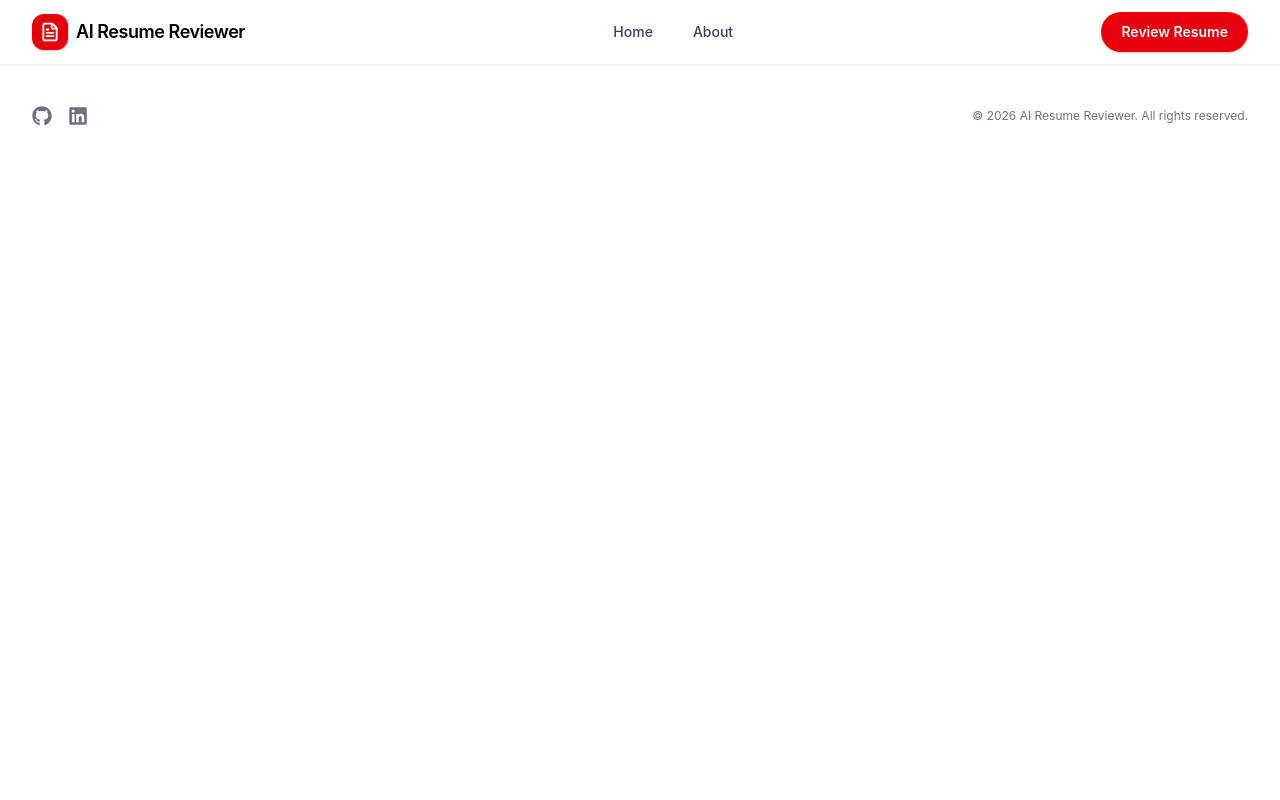
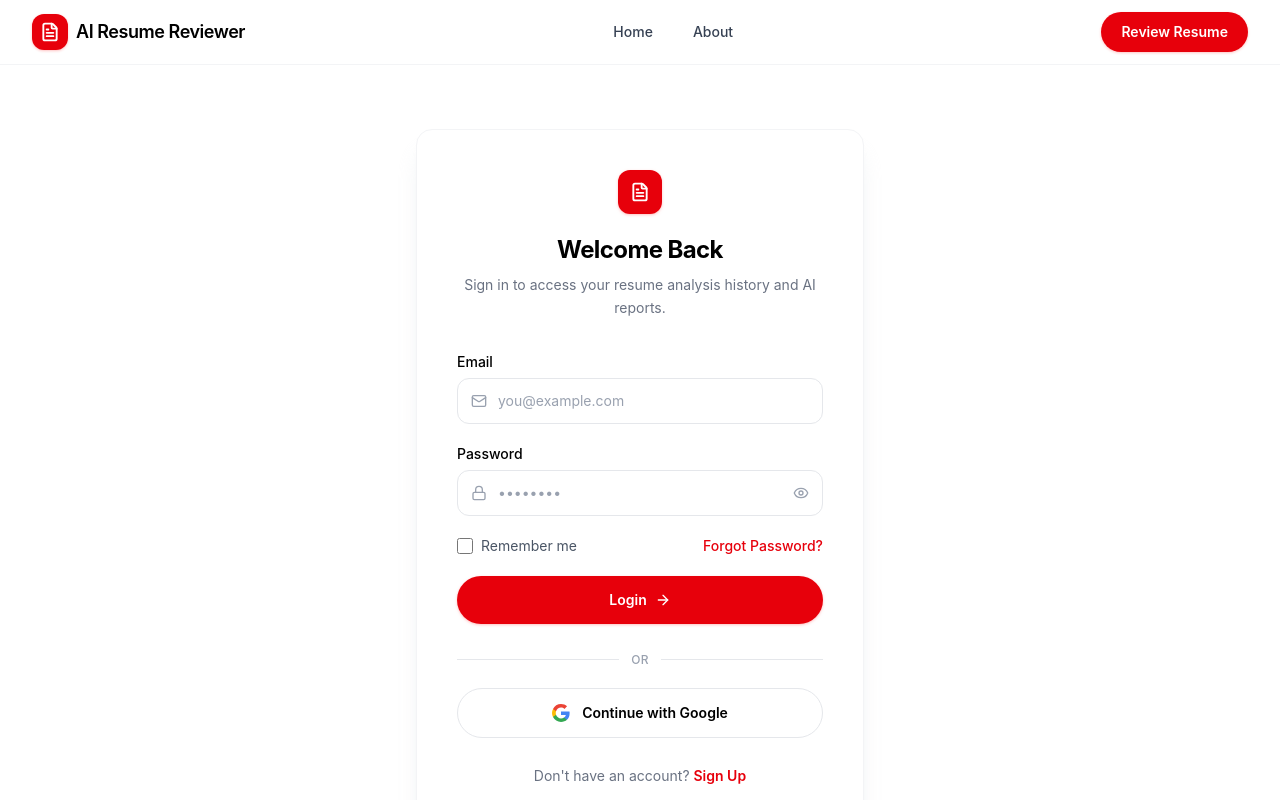
Before and after one commit to annjaliii/Resume-Reviewer, a React app in the folder frontend/: page /login in a window 1280 px wide. Shown: the top 800 px of the page. Built offline with nearby package versions, Linux system fonts and the light colour scheme; the HTML template or start-up script is replaced by a standard one.

Commit message:
feat: Created login page

```diff
--- a/frontend/src/App.jsx
+++ b/frontend/src/App.jsx
@@ -4,6 +4,7 @@ import Footer from "./components/layout/Footer";
 import Home from "./pages/Home";
 import About from "./pages/About";
 import Results from "./pages/Results";
+import Login from "./pages/Login";
 
 function App() {
   return (
@@ -13,6 +14,7 @@ function App() {
         <Route path="/" element={<Home />} />
         <Route path="/about" element={<About />} />
         <Route path="/results" element={<Results />} />
+        <Route path="/login" element={<Login />} />
       </Routes>
       <Footer />
     </div>
--- /dev/null
+++ b/frontend/src/pages/Login.jsx
@@ -0,0 +1,260 @@
+import { useState } from "react";
+import { motion } from "framer-motion";
+import {
+  FileText,
+  Mail,
+  Lock,
+  Eye,
+  EyeOff,
+  ArrowRight,
+} from "lucide-react";
+
+const GoogleIcon = (props) => (
+  <svg viewBox="0 0 24 24" width="18" height="18" {...props}>
+    <path
+      fill="#4285F4"
+      d="M23.49 12.27c0-.79-.07-1.54-.19-2.27H12v4.51h6.47c-.29 1.48-1.14 2.73-2.43 3.58v2.98h3.93c2.3-2.12 3.52-5.24 3.52-8.8z"
+    />
+    <path
+      fill="#34A853"
+      d="M12 24c3.24 0 5.95-1.07 7.93-2.91l-3.93-2.98c-1.09.73-2.5 1.16-4 1.16-3.08 0-5.68-2.08-6.61-4.87H1.34v3.06C3.31 21.3 7.34 24 12 24z"
+    />
+    <path
+      fill="#FBBC05"
+      d="M5.39 14.4c-.24-.73-.38-1.5-.38-2.4s.14-1.67.38-2.4V6.54H1.34C.49 8.23 0 10.06 0 12s.49 3.77 1.34 5.46l4.05-3.06z"
+    />
+    <path
+      fill="#EA4335"
+      d="M12 4.77c1.76 0 3.34.61 4.58 1.79l3.48-3.48C17.94 1.19 15.24 0 12 0 7.34 0 3.31 2.7 1.34 6.54l4.05 3.06C6.32 6.85 8.92 4.77 12 4.77z"
+    />
+  </svg>
+);
+
+const Login = () => {
+  const [formData, setFormData] = useState({ email: "", password: "" });
+  const [showPassword, setShowPassword] = useState(false);
+  const [rememberMe, setRememberMe] = useState(false);
+  const [errors, setErrors] = useState({});
+
+  const handleChange = (field) => (e) => {
+    setFormData((prev) => ({ ...prev, [field]: e.target.value }));
+    setErrors((prev) => ({ ...prev, [field]: "" }));
+  };
+
+  const handleSubmit = (e) => {
+    e.preventDefault();
+    const nextErrors = {};
+
+    if (!formData.email.trim()) {
+      nextErrors.email = "Email is required.";
+    } else if (!/^[^\s@]+@[^\s@]+\.[^\s@]+$/.test(formData.email)) {
+      nextErrors.email = "Enter a valid email address.";
+    }
+
+    if (!formData.password) {
+      nextErrors.password = "Password is required.";
+    } else if (formData.password.length < 6) {
+      nextErrors.password = "Password must be at least 6 characters.";
+    }
+
+    setErrors(nextErrors);
+    // UI only — no backend call wired up yet.
+  };
+
+  return (
+    <main className="flex min-h-[calc(100vh-4rem)] items-center justify-center bg-white px-4 py-16 sm:px-6">
+      <motion.div
+        initial={{ opacity: 0, y: 24 }}
+        animate={{ opacity: 1, y: 0 }}
+        transition={{ duration: 0.6, ease: "easeOut" }}
+        className="w-full max-w-md rounded-2xl border border-gray-100 bg-white p-8 shadow-xl shadow-gray-200/60 sm:p-10"
+      >
+        {/* Logo */}
+        <motion.div
+          initial={{ opacity: 0, y: 12 }}
+          animate={{ opacity: 1, y: 0 }}
+          transition={{ duration: 0.5, delay: 0.05, ease: "easeOut" }}
+          className="flex justify-center"
+        >
+          <span className="flex h-11 w-11 items-center justify-center rounded-xl bg-red-600 shadow-sm shadow-red-200">
+            <FileText className="h-5 w-5 text-white" strokeWidth={2.25} />
+          </span>
+        </motion.div>
+
+        {/* Heading */}
+        <motion.div
+          initial={{ opacity: 0, y: 12 }}
+          animate={{ opacity: 1, y: 0 }}
+          transition={{ duration: 0.5, delay: 0.1, ease: "easeOut" }}
+          className="mt-5 text-center"
+        >
+          <h1 className="text-2xl font-bold tracking-tight text-black">
+            Welcome Back
+          </h1>
+          <p className="mt-2 text-sm leading-relaxed text-gray-500">
+            Sign in to access your resume analysis history and AI reports.
+          </p>
+        </motion.div>
+
+        {/* Form */}
+        <motion.form
+          initial={{ opacity: 0, y: 16 }}
+          animate={{ opacity: 1, y: 0 }}
+          transition={{ duration: 0.5, delay: 0.15, ease: "easeOut" }}
+          onSubmit={handleSubmit}
+          noValidate
+          className="mt-8 space-y-5"
+        >
+          {/* Email */}
+          <div>
+            <label
+              htmlFor="email"
+              className="mb-1.5 block text-sm font-medium text-black"
+            >
+              Email
+            </label>
+            <div className="relative">
+              <Mail className="pointer-events-none absolute left-3.5 top-1/2 h-4 w-4 -translate-y-1/2 text-gray-400" />
+              <input
+                id="email"
+                type="email"
+                value={formData.email}
+                onChange={handleChange("email")}
+                placeholder="you@example.com"
+                className={`w-full rounded-xl border bg-white py-3 pl-10 pr-4 text-sm text-black placeholder:text-gray-400 transition-colors duration-200 focus:outline-none focus:ring-2 ${
+                  errors.email
+                    ? "border-red-400 focus:ring-red-200"
+                    : "border-gray-200 focus:border-red-400 focus:ring-red-100"
+                }`}
+              />
+            </div>
+            {errors.email && (
+              <p className="mt-1.5 text-xs font-medium text-red-600">
+                {errors.email}
+              </p>
+            )}
+          </div>
+
+          {/* Password */}
+          <div>
+            <label
+              htmlFor="password"
+              className="mb-1.5 block text-sm font-medium text-black"
+            >
+              Password
+            </label>
+            <div className="relative">
+              <Lock className="pointer-events-none absolute left-3.5 top-1/2 h-4 w-4 -translate-y-1/2 text-gray-400" />
+              <input
+                id="password"
+                type={showPassword ? "text" : "password"}
+                value={formData.password}
+                onChange={handleChange("password")}
+                placeholder="••••••••"
+                className={`w-full rounded-xl border bg-white py-3 pl-10 pr-11 text-sm text-black placeholder:text-gray-400 transition-colors duration-200 focus:outline-none focus:ring-2 ${
+                  errors.password
+                    ? "border-red-400 focus:ring-red-200"
+                    : "border-gray-200 focus:border-red-400 focus:ring-red-100"
+                }`}
+              />
+              <button
+                type="button"
+                onClick={() => setShowPassword((prev) => !prev)}
+                aria-label={showPassword ? "Hide password" : "Show password"}
+                className="absolute right-3.5 top-1/2 -translate-y-1/2 text-gray-400 transition-colors duration-200 hover:text-black"
+              >
+                {showPassword ? (
+                  <EyeOff className="h-4 w-4" />
+                ) : (
+                  <Eye className="h-4 w-4" />
+                )}
+              </button>
+            </div>
+            {errors.password && (
+              <p className="mt-1.5 text-xs font-medium text-red-600">
+                {errors.password}
+              </p>
+            )}
+          </div>
+
+          {/* Remember me + Forgot password */}
+          <div className="flex items-center justify-between">
+            <label className="flex cursor-pointer items-center gap-2 text-sm text-gray-600">
+              <input
+                type="checkbox"
+                checked={rememberMe}
+                onChange={() => setRememberMe((prev) => !prev)}
+                className="h-4 w-4 rounded border-gray-300 text-red-600 focus:ring-2 focus:ring-red-200 focus:ring-offset-0"
+              />
+              Remember me
+            </label>
+            <a
+              href="#"
+              className="text-sm font-medium text-red-600 transition-colors duration-200 hover:text-red-700"
+            >
+              Forgot Password?
+            </a>
+          </div>
+
+          {/* Submit */}
+          <motion.button
+            type="submit"
+            whileHover={{ scale: 1.02 }}
+            whileTap={{ scale: 0.98 }}
+            transition={{ duration: 0.2, ease: "easeOut" }}
+            className="group flex w-full items-center justify-center gap-2 rounded-full bg-red-600 py-3.5 text-sm font-semibold text-white shadow-sm shadow-red-200 transition-all duration-200 hover:bg-red-700 hover:shadow-md hover:shadow-red-200"
+          >
+            Login
+            <ArrowRight className="h-4 w-4 transition-transform duration-200 group-hover:translate-x-0.5" />
+          </motion.button>
+        </motion.form>
+
+        {/* Divider */}
+        <motion.div
+          initial={{ opacity: 0 }}
+          animate={{ opacity: 1 }}
+          transition={{ duration: 0.5, delay: 0.2, ease: "easeOut" }}
+          className="mt-7 flex items-center gap-3"
+        >
+          <span className="h-px flex-1 bg-gray-200" />
+          <span className="text-xs font-medium uppercase tracking-wide text-gray-400">
+            Or
+          </span>
+          <span className="h-px flex-1 bg-gray-200" />
+        </motion.div>
+
+        {/* Google button */}
+        <motion.button
+          type="button"
+          initial={{ opacity: 0, y: 12 }}
+          animate={{ opacity: 1, y: 0 }}
+          whileHover={{ scale: 1.02 }}
+          whileTap={{ scale: 0.98 }}
+          transition={{ duration: 0.2, ease: "easeOut" }}
+          className="mt-5 flex w-full items-center justify-center gap-3 rounded-full border border-gray-200 bg-white py-3.5 text-sm font-semibold text-black transition-all duration-200 hover:border-gray-300 hover:bg-gray-50"
+        >
+          <GoogleIcon />
+          Continue with Google
+        </motion.button>
+
+        {/* Bottom text */}
+        <motion.p
+          initial={{ opacity: 0 }}
+          animate={{ opacity: 1 }}
+          transition={{ duration: 0.5, delay: 0.25, ease: "easeOut" }}
+          className="mt-7 text-center text-sm text-gray-500"
+        >
+          Don&apos;t have an account?{" "}
+          <a
+            href="#"
+            className="font-semibold text-red-600 transition-colors duration-200 hover:text-red-700"
+          >
+            Sign Up
+          </a>
+        </motion.p>
+      </motion.div>
+    </main>
+  );
+};
+
+export default Login;
```
